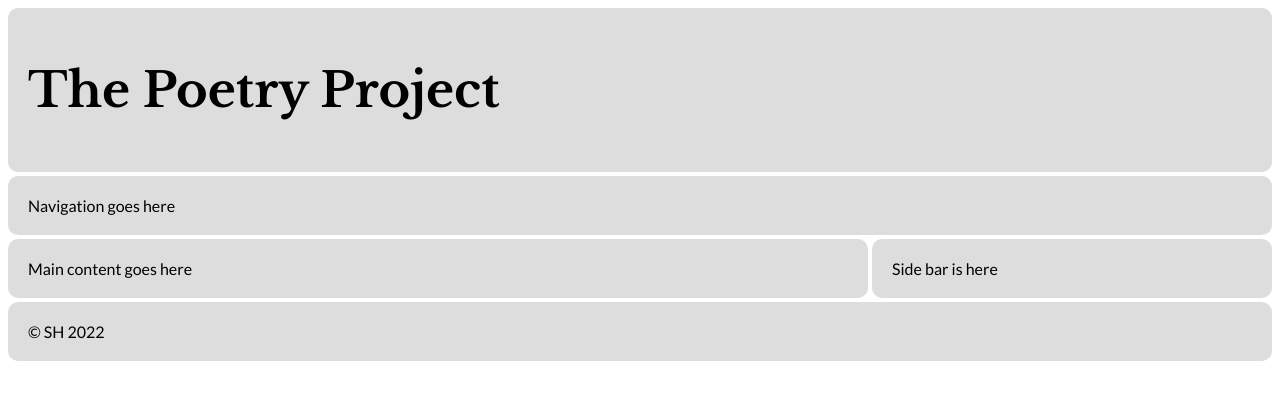
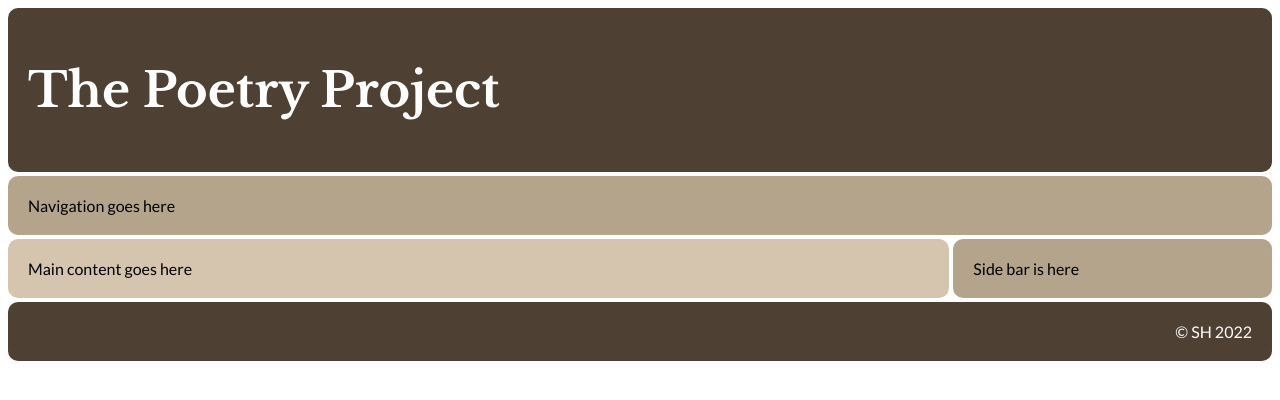
Before and after one commit to Hemanas9058/DTI_Poetry, a PHP site: page / in a window 1280 px wide. Shown: the top 400 px of the page. Run offline with PHP 8.4, Linux system fonts and the light colour scheme.

Commit message:
Add files via upload

```diff
--- a/poetry_style.css
+++ b/poetry_style.css
@@ -7,34 +7,45 @@ body{
 
 .wrapper {
     display: grid;
-    grid-template-columns: 1fr 400px;
+    grid-template-columns: 300px 2fr 1fr;
     grid-template-rows: auto;
     grid-template-areas:
-        "header header"
-        "nav nav"
-        "main aside"
-        "footer footer";
+        "header header header"
+        "nav nav nav"
+        "main main aside"
+        "footer footer footer";
     grid-gap: 4px;
 }
 
 header {
     grid-area: header;
+    background-color: #4e4032; /* --- dark brown --- */
+    color: white;
 }
 
 nav {
     grid-area: nav;
+    background-color: #b3a48b; /* --- light brown --- */
+    color: black;
 }
 
 main {
     grid-area: main;
+    background-color: #d5c5af; /* --- beige --- */
+    color: black;
 }
 
 aside {
     grid-area: aside;
+    background-color: #b3a48b; /* --- dark brown --- */
+    color: black;
 }
 
 footer {
     grid-area: footer;
+    background-color: #4e4032; /* --- dark brown --- */
+    color: white;
+    text-align: right;
 }
 
 /* ---- General formatting --- */
@@ -43,7 +54,6 @@ footer {
 .box {
     padding: 20px;
     border-radius: 10px;
-    background-color:#ddd;
 }
 
 h1, h2, h3 {
```
